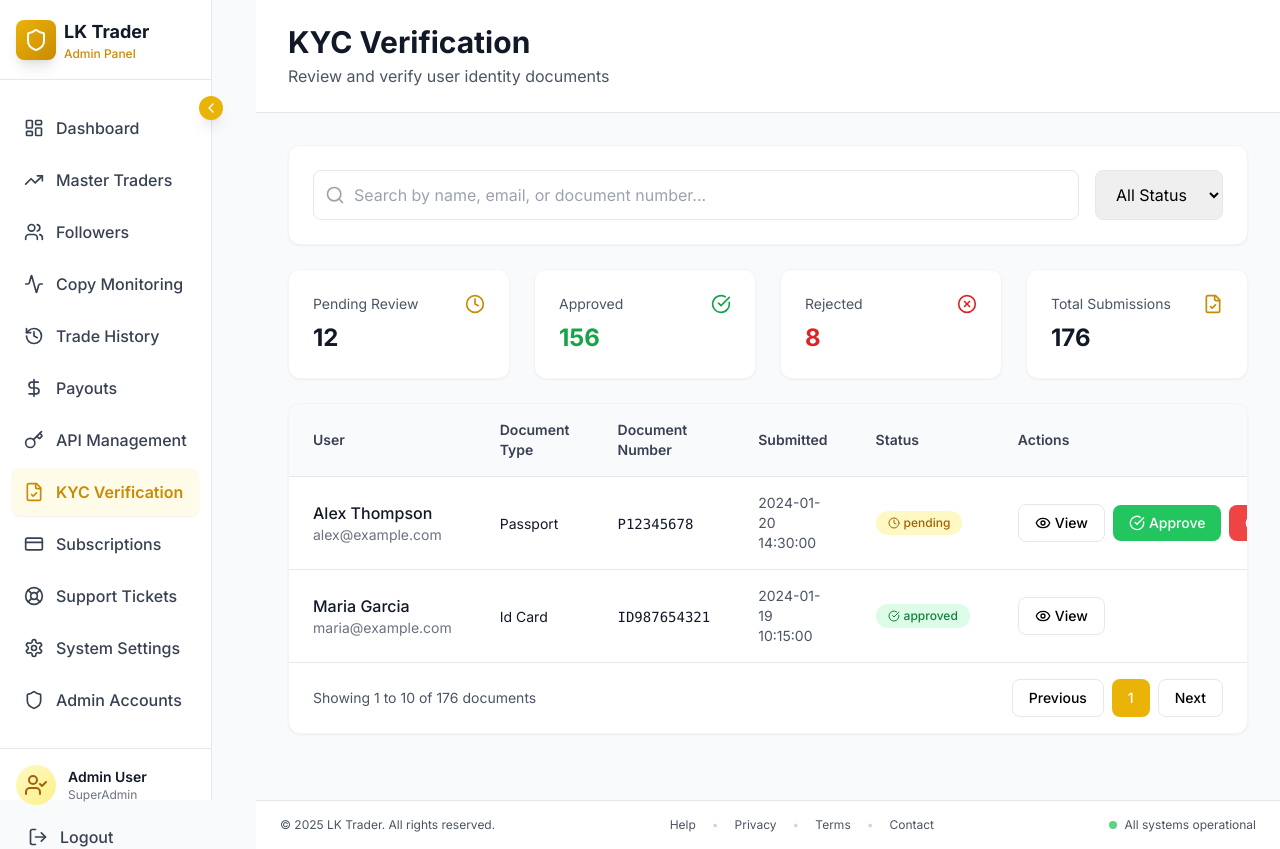
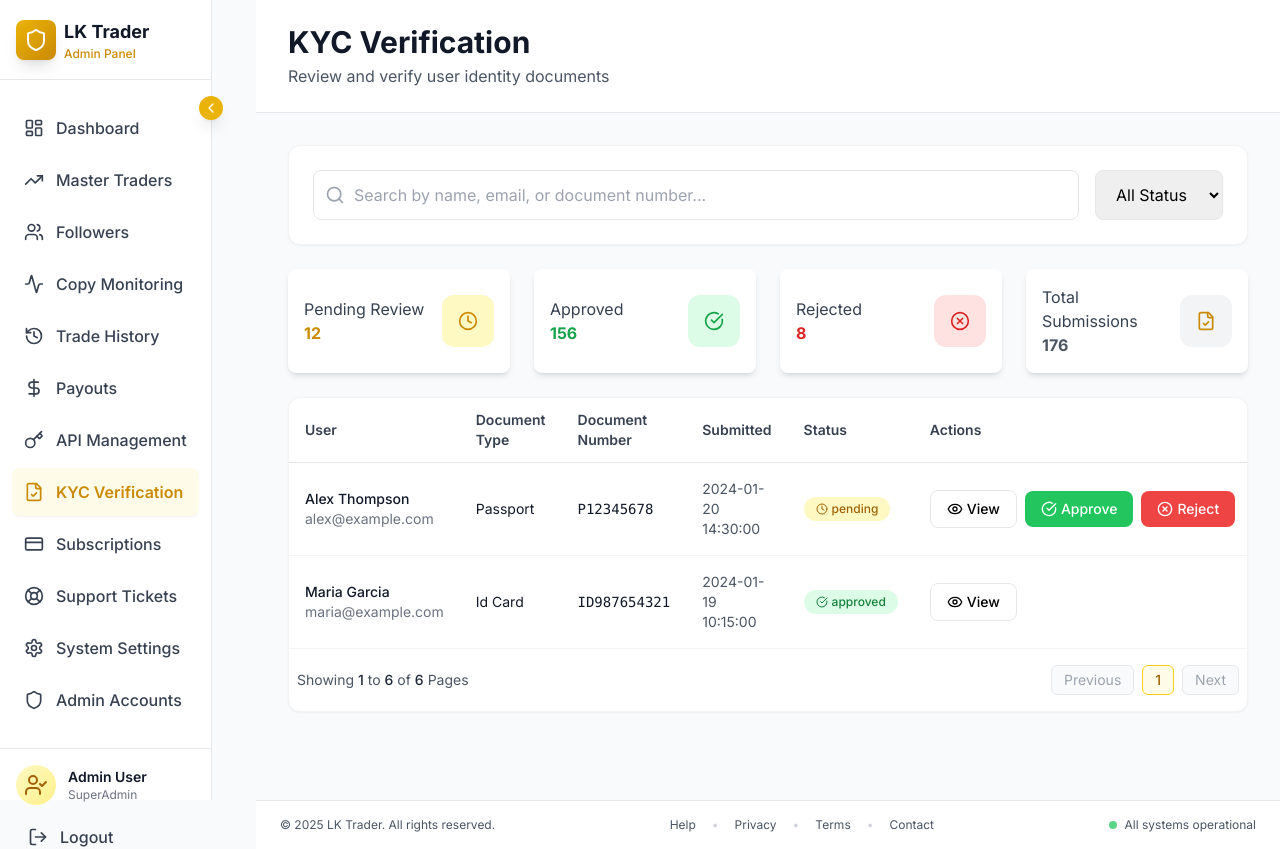
Before and after one commit to thathsarabandara/binance-copy-trading-client, a React (Vite) app: page /admin/kyc in a window 1280 px wide. Built offline with nearby package versions, Linux system fonts and the light colour scheme.

Commit message:
fixed the kyc verification

```diff
--- a/src/pages/admin/pages/KYCVerification.tsx
+++ b/src/pages/admin/pages/KYCVerification.tsx
@@ -1,14 +1,14 @@
 import React, { useState } from 'react';
 import { FileCheck, Search, CheckCircle, XCircle, Eye, Clock } from 'lucide-react';
 import type { KYCDocument } from '../../../types/admin';
+import FollowrMarketPlaceStat from '../../../components/FollowrMarketPlaceStat';
+import { Table } from '../../../components/Table';
 
 const KYCVerification: React.FC = () => {
   const [searchTerm, setSearchTerm] = useState('');
   const [filterStatus, setFilterStatus] = useState('all');
   const [selectedDocument, setSelectedDocument] = useState<KYCDocument | null>(null);
   const [showModal, setShowModal] = useState(false);
-
-  // Mock data
   const documents: KYCDocument[] = [
     {
       id: '1',
@@ -90,118 +90,95 @@ const KYCVerification: React.FC = () => {
 
         {/* Stats */}
         <div className="grid grid-cols-1 md:grid-cols-4 gap-6 mb-6">
-          <div className="bg-white rounded-xl shadow-sm border border-gray-100 p-6">
-            <div className="flex items-center justify-between mb-2">
-              <span className="text-sm text-gray-600">Pending Review</span>
-              <Clock className="w-5 h-5 text-yellow-600" />
-            </div>
-            <h3 className="text-2xl font-bold text-gray-900">12</h3>
-          </div>
-          <div className="bg-white rounded-xl shadow-sm border border-gray-100 p-6">
-            <div className="flex items-center justify-between mb-2">
-              <span className="text-sm text-gray-600">Approved</span>
-              <CheckCircle className="w-5 h-5 text-green-600" />
-            </div>
-            <h3 className="text-2xl font-bold text-green-600">156</h3>
-          </div>
-          <div className="bg-white rounded-xl shadow-sm border border-gray-100 p-6">
-            <div className="flex items-center justify-between mb-2">
-              <span className="text-sm text-gray-600">Rejected</span>
-              <XCircle className="w-5 h-5 text-red-600" />
-            </div>
-            <h3 className="text-2xl font-bold text-red-600">8</h3>
-          </div>
-          <div className="bg-white rounded-xl shadow-sm border border-gray-100 p-6">
-            <div className="flex items-center justify-between mb-2">
-              <span className="text-sm text-gray-600">Total Submissions</span>
-              <FileCheck className="w-5 h-5 text-yellow-600" />
-            </div>
-            <h3 className="text-2xl font-bold text-gray-900">176</h3>
-          </div>
+          <FollowrMarketPlaceStat label='Pending Review' value={"12"} color='yellow' icon={<Clock className="w-5 h-5 text-yellow-600" />}   />
+          <FollowrMarketPlaceStat label='Approved' value={"156"} color='green' icon={<CheckCircle className="w-5 h-5 text-green-600" />}   />
+          <FollowrMarketPlaceStat label='Rejected' value={"8"} color='red' icon={<XCircle className="w-5 h-5 text-red-600" />}   />
+          <FollowrMarketPlaceStat label='Total Submissions' value={"176"} color='gray' icon={<FileCheck className="w-5 h-5 text-yellow-600" />}   />
         </div>
 
         {/* Documents Table */}
         <div className="bg-white rounded-xl shadow-sm border border-gray-100 overflow-hidden">
           <div className="overflow-x-auto">
-            <table className="w-full">
-              <thead className="bg-gray-50 border-b border-gray-200">
-                <tr>
-                  <th className="text-left px-6 py-4 text-sm font-semibold text-gray-700">
-                    User
-                  </th>
-                  <th className="text-left px-6 py-4 text-sm font-semibold text-gray-700">
-                    Document Type
-                  </th>
-                  <th className="text-left px-6 py-4 text-sm font-semibold text-gray-700">
-                    Document Number
-                  </th>
-                  <th className="text-left px-6 py-4 text-sm font-semibold text-gray-700">
-                    Submitted
-                  </th>
-                  <th className="text-left px-6 py-4 text-sm font-semibold text-gray-700">
-                    Status
-                  </th>
-                  <th className="text-left px-6 py-4 text-sm font-semibold text-gray-700">
-                    Actions
-                  </th>
-                </tr>
-              </thead>
-              <tbody className="divide-y divide-gray-200">
-                {documents.map((doc) => (
-                  <tr key={doc.id} className="hover:bg-gray-50 transition-colors">
-                    <td className="px-6 py-4">
+            <Table
+                columns={[
+                  {
+                    key: 'user',
+                    header: 'User',
+                    render: (row: KYCDocument) => (
                       <div className="flex flex-col">
-                        <span className="font-medium text-gray-900">{doc.userName}</span>
-                        <span className="text-sm text-gray-500">{doc.userEmail}</span>
+                        <span className="font-medium text-gray-900">{row.userName}</span>
+                        <span className="text-sm text-gray-500">{row.userEmail}</span>
                       </div>
-                    </td>
-                    <td className="px-6 py-4">
+                    ),
+                  },
+                  {
+                    key: 'documentType',
+                    header: 'Document Type',
+                    render: (row: KYCDocument) => (
                       <span className="text-sm text-gray-900 capitalize">
-                        {doc.documentType.replace('_', ' ')}
+                        {row.documentType.replace('_', ' ')}
                       </span>
-                    </td>
-                    <td className="px-6 py-4">
+                    ),
+                  },
+                  {
+                    key: 'documentNumber',
+                    header: 'Document Number',
+                    render: (row: KYCDocument) => (
                       <code className="text-sm font-mono text-gray-900">
-                        {doc.documentNumber}
+                        {row.documentNumber}
                       </code>
-                    </td>
-                    <td className="px-6 py-4 text-sm text-gray-600">{doc.submittedAt}</td>
-                    <td className="px-6 py-4">
+                    ),
+                  },
+                  {
+                    key: 'submittedAt',
+                    header: 'Submitted',
+                    render: (row: KYCDocument) => (
+                      <span className="text-sm text-gray-600">{row.submittedAt}</span>
+                    ),
+                  },
+                  {
+                    key: 'status',
+                    header: 'Status',
+                    render: (row: KYCDocument) => (
                       <span
                         className={`inline-flex items-center gap-1 px-3 py-1 rounded-full text-xs font-medium ${
-                          doc.status === 'pending'
+                          row.status === 'pending'
                             ? 'bg-yellow-100 text-yellow-700'
-                            : doc.status === 'approved'
+                            : row.status === 'approved'
                             ? 'bg-green-100 text-green-700'
                             : 'bg-red-100 text-red-700'
                         }`}
                       >
-                        {doc.status === 'approved' && <CheckCircle className="w-3 h-3" />}
-                        {doc.status === 'rejected' && <XCircle className="w-3 h-3" />}
-                        {doc.status === 'pending' && <Clock className="w-3 h-3" />}
-                        {doc.status}
+                        {row.status === 'approved' && <CheckCircle className="w-3 h-3" />}
+                        {row.status === 'rejected' && <XCircle className="w-3 h-3" />}
+                        {row.status === 'pending' && <Clock className="w-3 h-3" />}
+                        {row.status}
                       </span>
-                    </td>
-                    <td className="px-6 py-4">
+                    ),
+                  },
+                  {
+                    key: 'actions',
+                    header: 'Actions',
+                    render: (row: KYCDocument) => (
                       <div className="flex items-center gap-2">
                         <button
-                          onClick={() => handleViewDetails(doc)}
+                          onClick={() => handleViewDetails(row)}
                           className="px-4 py-2 border border-gray-200 hover:bg-gray-50 rounded-lg transition-colors text-sm font-medium flex items-center gap-1"
                         >
                           <Eye className="w-4 h-4" />
                           View
                         </button>
-                        {doc.status === 'pending' && (
+                        {row.status === 'pending' && (
                           <>
                             <button
-                              onClick={() => handleApprove(doc.id)}
+                              onClick={() => handleApprove(row.id)}
                               className="px-4 py-2 bg-green-500 hover:bg-green-600 text-white rounded-lg transition-colors text-sm font-medium flex items-center gap-1"
                             >
                               <CheckCircle className="w-4 h-4" />
                               Approve
                             </button>
                             <button
-                              onClick={() => handleReject(doc.id)}
+                              onClick={() => handleReject(row.id)}
                               className="px-4 py-2 bg-red-500 hover:bg-red-600 text-white rounded-lg transition-colors text-sm font-medium flex items-center gap-1"
                             >
                               <XCircle className="w-4 h-4" />
@@ -210,27 +187,11 @@ const KYCVerification: React.FC = () => {
                           </>
                         )}
                       </div>
-                    </td>
-                  </tr>
-                ))}
-              </tbody>
-            </table>
-          </div>
-
-          {/* Pagination */}
-          <div className="flex items-center justify-between px-6 py-4 border-t border-gray-200">
-            <p className="text-sm text-gray-600">Showing 1 to 10 of 176 documents</p>
-            <div className="flex gap-2">
-              <button className="px-4 py-2 border border-gray-200 rounded-lg hover:bg-gray-50 transition-colors text-sm font-medium">
-                Previous
-              </button>
-              <button className="px-4 py-2 bg-yellow-500 text-white rounded-lg hover:bg-yellow-600 transition-colors text-sm font-medium">
-                1
-              </button>
-              <button className="px-4 py-2 border border-gray-200 rounded-lg hover:bg-gray-50 transition-colors text-sm font-medium">
-                Next
-              </button>
-            </div>
+                    ),
+                  },
+                ]}
+                data={documents}
+              />
           </div>
         </div>
       </div>
```
